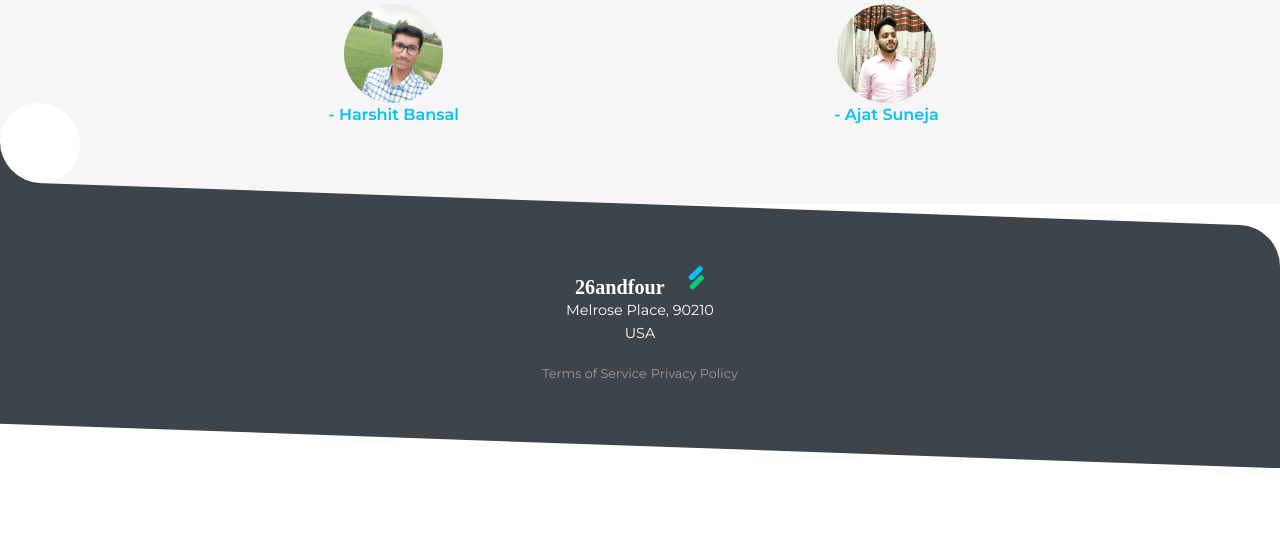
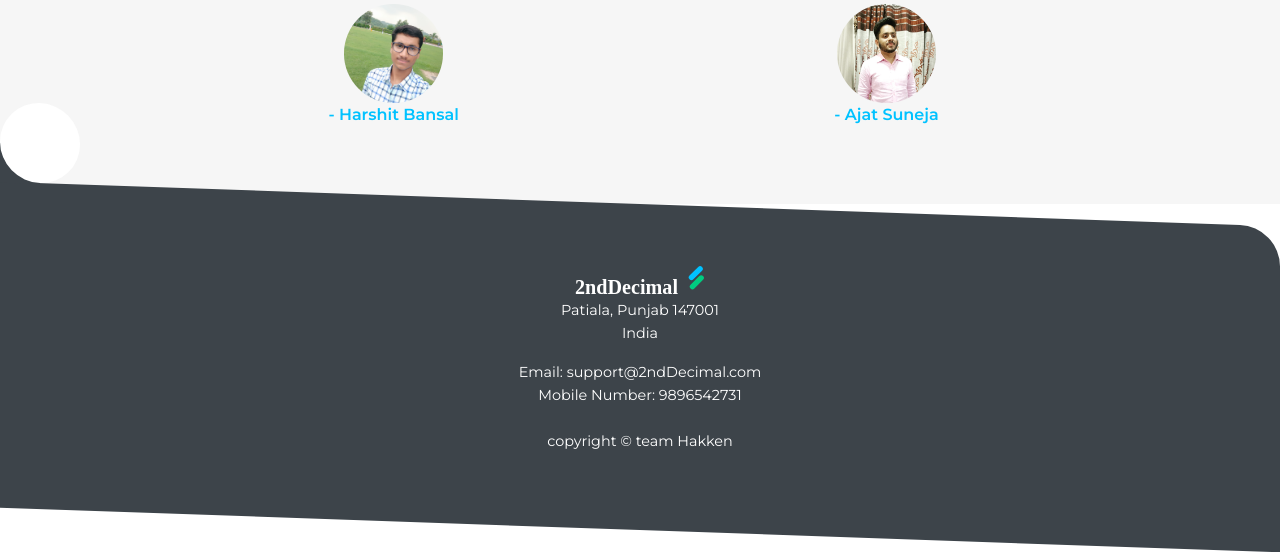
Before and after one commit to chaitanyaKaushal/2ndDecimal, a Flask app: page / in a window 1280 px wide. Shown: the part 1426-1978 px from the top of the page. Before the commit the page ends 1894 px from the top, so only its background shows below. Run offline with Flask 2, Linux system fonts and the light colour scheme; some libraries are stand-ins or nearby versions.

Commit message:
Changed footer

```diff
--- a/templates/index.html
+++ b/templates/index.html
@@ -113,12 +113,13 @@
                 <a href="#">
                     <img src="/static/images/logo-white.svg" class="logo" alt="logo">
                 </a>
-                <p class="address">Melrose Place, 90210<br>USA</p>
-                <ul class="footer-links">
+                <p class="address">Patiala, Punjab 147001<br>India</p>
+                <p class="address">Email: support@2ndDecimal.com<br>Mobile Number: 9896542731<br><br>copyright © team Hakken</p>
+<!--                <ul class="footer-links">
                     <li><a href="#">Terms of Service</a></li>
                     <li><a href="#">Privacy Policy</a></li>
                 </ul>
-            </div>
+-->            </div>
         </div>
     </footer>
 
```
Also changed, not shown: static/images/logo-white.svg, 1 other file.
